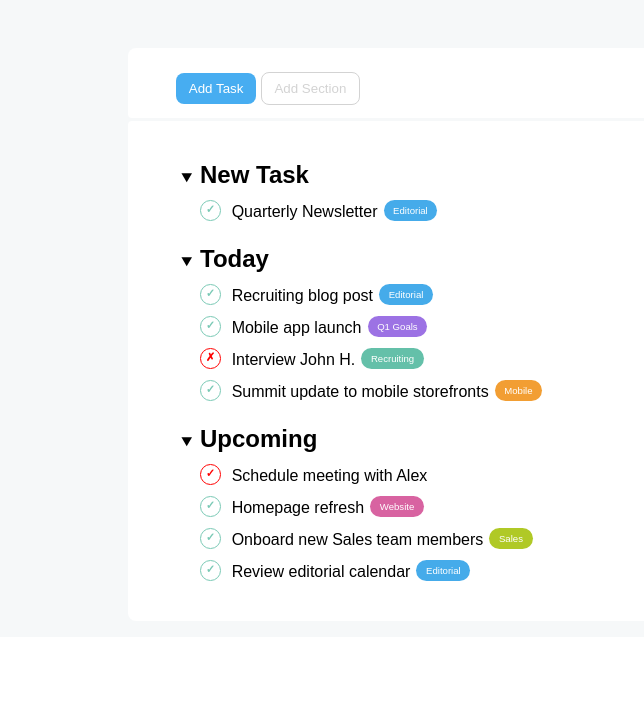
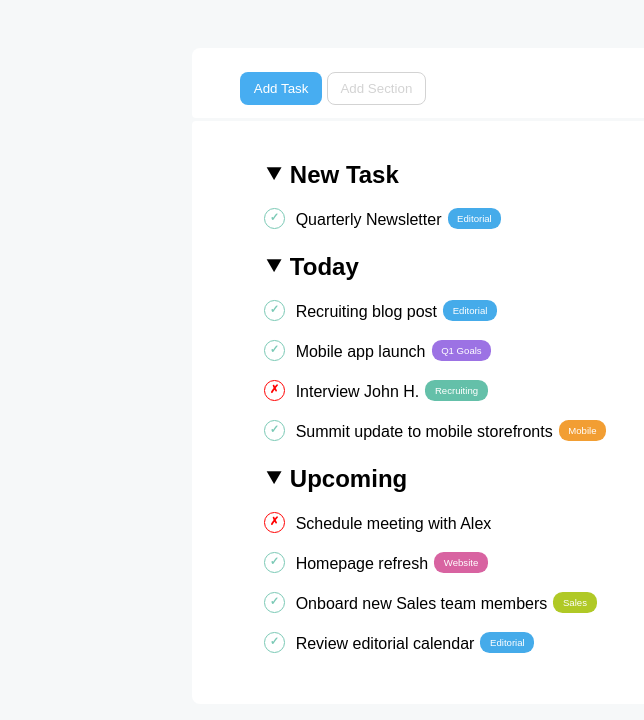
Before and after one commit to lazzaric92/html-css-toboolist, a plain HTML site: page index.html in a window 1280 px wide. Shown: the part 88-808 px from the top of the page, without its empty margins (0-644 px from the left). Drawn offline with Linux system fonts and the light colour scheme.

Commit message:
corrections

```diff
--- a/css/style.css
+++ b/css/style.css
@@ -12,13 +12,15 @@ body {
 button {
     padding: .5rem .8rem;
     border-radius: 8px;
-    border: none;
+    border: 1px solid transparent;
     cursor: pointer;
 }
 
 /* --------------- */
 header {
     padding: 1rem 1.5rem;
+    max-width: 80%;
+    margin: 0 auto;
 }
 
 header img {
@@ -39,12 +41,16 @@ main {
     padding-bottom: 1rem;
 }
 
+ul {
+    list-style-type: none;
+}
+
 li span {
     display: inline-block;
 }
 
 div.container {
-    max-width: 80%;
+    max-width: 70%;
     margin: 0 auto;
 }
 
@@ -60,13 +66,11 @@ div.todo-list {
 }
 
 li.li-title {
-    list-style-type: disclosure-open;
     margin-top: 1.5rem;
 }
 
 li.task {
-    list-style-type: none;
-    margin-top: .7rem;
+    margin: 1.2rem 0 .7rem;
 }
 
 span.mark {
@@ -87,13 +91,13 @@ span.tag {
     margin-left: .1rem;
     font-size: 0.6rem;
     padding: .3rem .6rem;
-    border-radius: 20px;
+    border-radius: .6rem;
     text-align: center;
     vertical-align: bottom;
 }
 
 #add-section {
-    border: 1px solid lightgrey
+    border-color: lightgrey;
 }
 
 /* -------------
--- a/index.html
+++ b/index.html
@@ -24,7 +24,7 @@
             <div class="todo-list bg-white">
                 <ul>
                     <li class="li-title">
-                        <h2>New Task</h2>
+                        <h2>&#11206; New Task</h2>
                         <ul>
                             <li class="task">
                                 <span class=" mark check">&check;</span>
@@ -34,7 +34,7 @@
                         </ul>
                     </li>
                     <li class="li-title">
-                        <h2>Today</h2>
+                        <h2>&#11206; Today</h2>
                         <ul>
                             <li class="task">
                                 <span class=" mark check">&check;</span>
@@ -59,10 +59,10 @@
                         </ul>
                     </li>
                     <li class="li-title">
-                        <h2>Upcoming</h2>
+                        <h2>&#11206; Upcoming</h2>
                         <ul>
                             <li class="task">
-                                <span class=" mark cross">&check;</span>
+                                <span class=" mark cross">&cross;</span>
                                 Schedule meeting with Alex
                             </li>
                             <li class="task">
```
